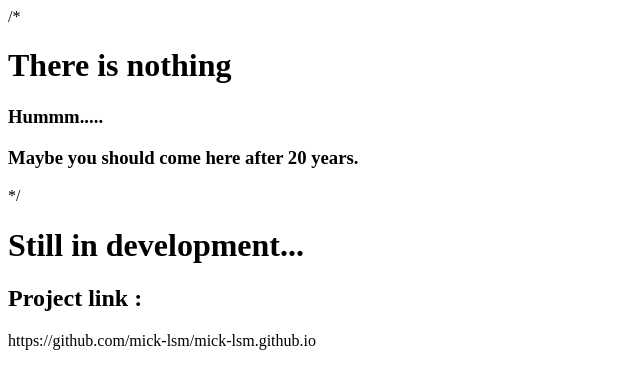
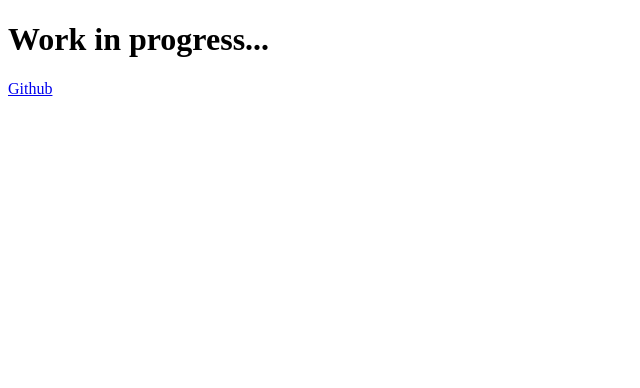
Before and after one commit to mick-lsm/mick-lsm.github.io, a plain HTML site: page index.html in a window 1280 px wide. Shown: the whole page, without its empty margins (0-640 px from the left). Drawn offline with Linux system fonts and the light colour scheme.

Commit message:
Update index.html

```diff
--- a/index.html
+++ b/index.html
@@ -7,11 +7,10 @@
         <title>Mick's website</title>
     </head>
     <body>
-        /*<h1>There is nothing</h1>
+        <!--<h1>There is nothing</h1>
         <h3>Hummm.....</h3>
-        <h3>Maybe you should come here after 20 years.</h3>*/
-        <h1>Still in development...</h1>
-        <h2>Project link : </h2>
-        <a>https://github.com/mick-lsm/mick-lsm.github.io</a>
+        <h3>Maybe you should come here after 20 years.</h3>-->
+        <h1>Work in progress...</h1>
+        <a href="https://github.com/mick-lsm/mick-lsm.github.io">Github</a>
     </body>
 </html>
```
